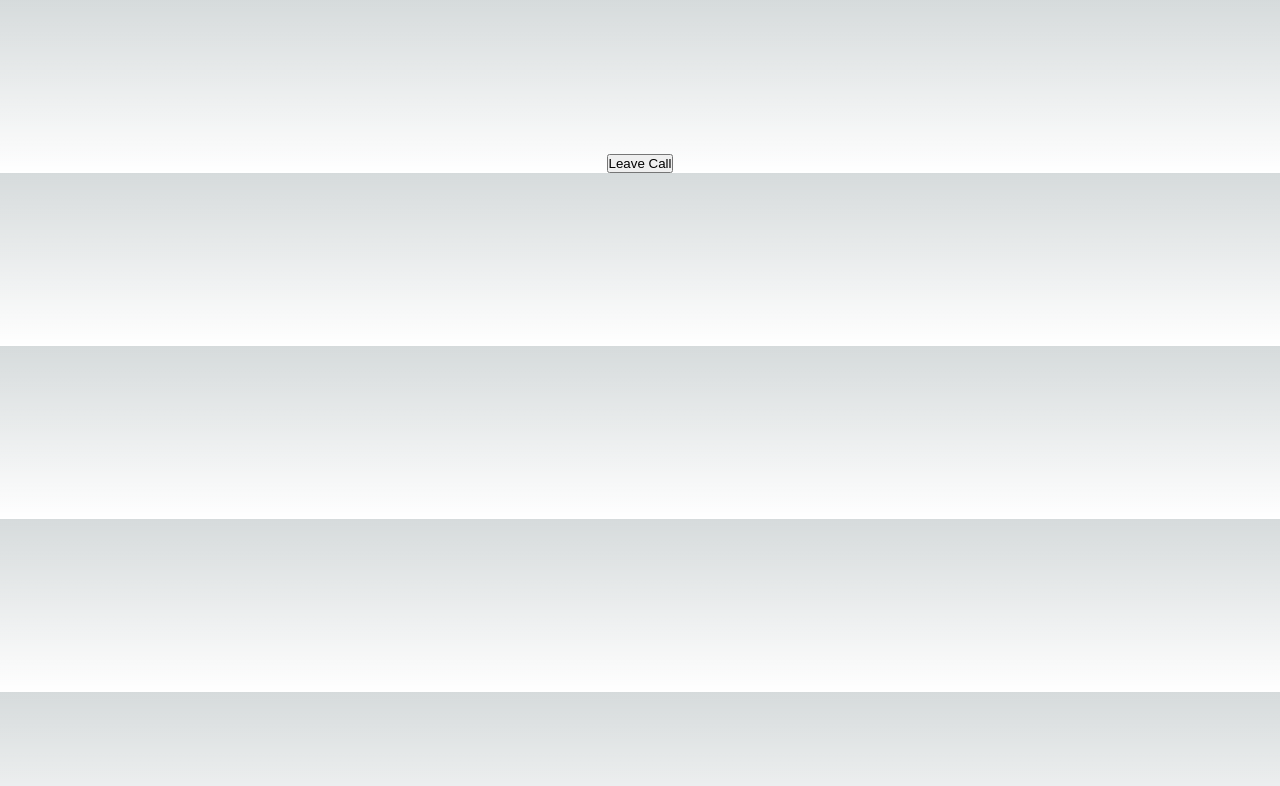
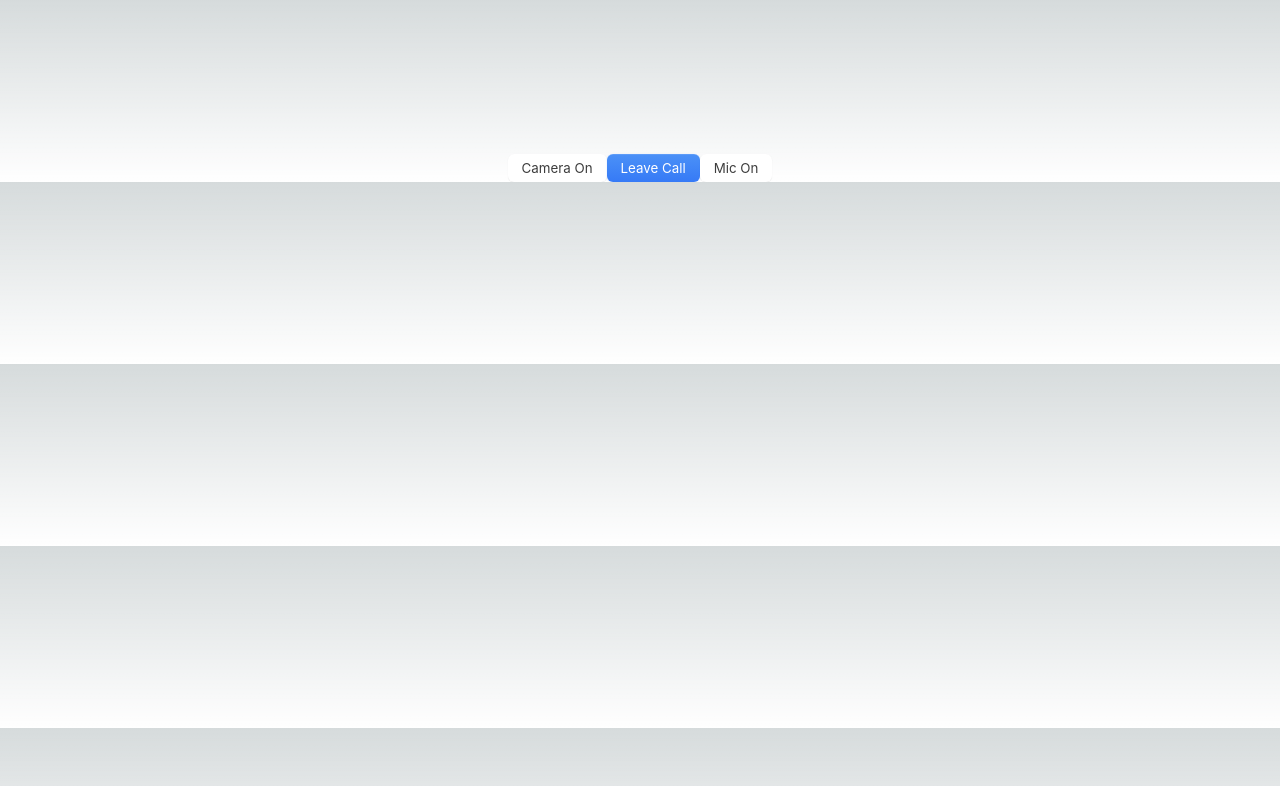
Before and after one commit to Enigmage/Conduit, a Next.js app: page /room/1 in a window 1280 px wide. Shown: the top 786 px of the page. Built offline with nearby package versions, Linux system fonts and the light colour scheme; no server answers.

Commit message:
basic styling and logic

```diff
--- a/package.json
+++ b/package.json
@@ -18,6 +18,7 @@
     "react-dom": "18.2.0",
     "socket.io": "^4.5.4",
     "socket.io-client": "^4.5.4",
-    "typescript": "4.9.4"
+    "typescript": "4.9.4",
+    "uuidv4": "^6.2.13"
   }
 }
--- a/pages/room/[id].tsx
+++ b/pages/room/[id].tsx
@@ -1,4 +1,4 @@
-import { useEffect, useRef } from "react";
+import { useEffect, useRef, useState } from "react";
 import { useRouter } from "next/router";
 import useSocket from "../../hooks/useSocket";
 import { io, type Socket } from "socket.io-client";
@@ -18,10 +18,13 @@ const connectionConfig: RTCConfiguration = {
 
 const ChatRoom = () => {
   useSocket();
+
+  const [micActive, setMicActive] = useState(true);
+  const [camActive, setCamActive] = useState(true);
   const router = useRouter();
   const userVideoRef = useRef<HTMLVideoElement>(null);
   const peerVideoRef = useRef<HTMLVideoElement>(null);
-  const rtcConnectionRef = useRef<RTCPeerConnection>();
+  const rtcConnectionRef = useRef<RTCPeerConnection | null>();
   const socketRef = useRef<Socket<DefaultEventsMap, DefaultEventsMap>>();
   const userStreamRef = useRef<MediaStream>();
   const hostRef = useRef(false);
@@ -156,7 +159,7 @@ const ChatRoom = () => {
     navigator.mediaDevices
       .getUserMedia({
         audio: true,
-        video: { width: 500, height: 500 },
+        video: /* { width: 500, height: 500 } */ true,
       })
       .then(stream => {
         userStreamRef.current = stream;
@@ -177,7 +180,7 @@ const ChatRoom = () => {
     navigator.mediaDevices
       .getUserMedia({
         audio: true,
-        video: { width: 500, height: 500 },
+        video: /* { width: 500, height: 500 } */ true,
       })
       .then(stream => {
         userStreamRef.current = stream;
@@ -208,7 +211,7 @@ const ChatRoom = () => {
       rtcConnectionRef.current.ontrack = null;
       rtcConnectionRef.current.onicecandidate = null;
       rtcConnectionRef.current.close();
-      rtcConnectionRef.current = undefined;
+      rtcConnectionRef.current = null;
     }
   };
   const leaveCall = () => {
@@ -220,7 +223,24 @@ const ChatRoom = () => {
     console.log("should reload");
     hostRef.current = true;
     cleanConnection(false);
+    router.reload();
   };
+
+  const toggleMedia = (type: any, currState: any) => {
+    userStreamRef.current?.getTracks().forEach((track: any) => {
+      if (track.kind === type) track.enabled = !currState;
+    });
+  };
+
+  const toggleMic = () => {
+    toggleMedia("audio", micActive);
+    setMicActive(prev => !prev);
+  };
+  const toggleCam = () => {
+    toggleMedia("video", camActive);
+    setCamActive(prev => !prev);
+  };
+
   return (
     <div className={styles.main}>
       <div className={styles.vidContainer}>
@@ -231,9 +251,17 @@ const ChatRoom = () => {
           <video autoPlay ref={peerVideoRef} />
         </div>
       </div>
-      <button onClick={leaveCall} type="button">
-        Leave Call
-      </button>
+      <div className={styles.buttonGrid}>
+        <button onClick={toggleCam} type="button" className={styles.button11}>
+          {camActive ? "Camera On" : "Camera Off"}
+        </button>
+        <button onClick={leaveCall} type="button" className={styles.button10}>
+          Leave Call
+        </button>
+        <button onClick={toggleMic} type="button" className={styles.button11}>
+          {micActive ? "Mic On" : "Mic Off"}
+        </button>
+      </div>
     </div>
   );
 };
--- a/styles/Home.module.css
+++ b/styles/Home.module.css
@@ -5,6 +5,61 @@
   align-items: center;
   padding: 5rem;
   min-height: 100vh;
+}
+/* CSS */
+.button10 {
+  display: flex;
+  flex-direction: column;
+  align-items: center;
+  padding: 6px 14px;
+  font-family: -apple-system, BlinkMacSystemFont, "Roboto", sans-serif;
+  border-radius: 6px;
+  border: none;
+
+  color: #fff;
+  background: linear-gradient(180deg, #4b91f7 0%, #367af6 100%);
+  background-origin: border-box;
+  box-shadow: 0px 0.5px 1.5px rgba(54, 122, 246, 0.25),
+    inset 0px 0.8px 0px -0.25px rgba(255, 255, 255, 0.2);
+  user-select: none;
+  -webkit-user-select: none;
+  touch-action: manipulation;
+}
+
+.button10:focus {
+  box-shadow: inset 0px 0.8px 0px -0.25px rgba(255, 255, 255, 0.2),
+    0px 0.5px 1.5px rgba(54, 122, 246, 0.25),
+    0px 0px 0px 3.5px rgba(58, 108, 217, 0.5);
+  outline: 0;
+}
+
+.inputContainer {
+  position: relative;
+  margin-bottom: 25px;
+}
+.inputContainer label {
+  position: absolute;
+  top: 0px;
+  left: 0px;
+  font-size: 16px;
+  color: #fff;
+  pointer-event: none;
+  transition: all 0.5s ease-in-out;
+}
+.inputContainer input {
+  border: 0;
+  border-bottom: 1px solid #555;
+  background: transparent;
+  width: 100%;
+  padding: 8px 0 5px 0;
+  font-size: 16px;
+  color: #fff;
+}
+
+.inputContainer input:focus {
+  border: none;
+  outline: none;
+  border-bottom: 1px solid lightgreen;
 }
 
 .roomForm {
--- a/styles/Room.module.css
+++ b/styles/Room.module.css
@@ -2,12 +2,68 @@
   display: flex;
   flex-direction: column;
   align-items: center;
-  justify-content: center;
+  justify-content: space-between;
 }
 
 .vidContainer {
   display: flex;
   flex-direction: row;
+  flex-wrap: wrap-reverse;
   align-items: center;
-  justify-content: space-evenly;
+  justify-content: space-between;
 }
+
+.buttonGrid {
+  display: flex;
+  flex-direction: row;
+  flex-wrap: wrap;
+  justify-content: space-around;
+  align-items: center;
+}
+/* CSS */
+.button11 {
+  display: flex;
+  flex-direction: column;
+  align-items: center;
+  padding: 6px 14px;
+  font-family: -apple-system, BlinkMacSystemFont, 'Roboto', sans-serif;
+  border-radius: 6px;
+  color: #3D3D3D;
+  background: #fff;
+  border: none;
+  box-shadow: 0px 0.5px 1px rgba(0, 0, 0, 0.1);
+  user-select: none;
+  -webkit-user-select: none;
+  touch-action: manipulation;
+}
+
+.button11:focus {
+  box-shadow: 0px 0.5px 1px rgba(0, 0, 0, 0.1), 0px 0px 0px 3.5px rgba(58, 108, 217, 0.5);
+  outline: 0;
+}
+
+.button10 {
+  display: flex;
+  flex-direction: column;
+  align-items: center;
+  padding: 6px 14px;
+  font-family: -apple-system, BlinkMacSystemFont, "Roboto", sans-serif;
+  border-radius: 6px;
+  border: none;
+
+  color: #fff;
+  background: linear-gradient(180deg, #4b91f7 0%, #367af6 100%);
+  background-origin: border-box;
+  box-shadow: 0px 0.5px 1.5px rgba(54, 122, 246, 0.25),
+    inset 0px 0.8px 0px -0.25px rgba(255, 255, 255, 0.2);
+  user-select: none;
+  -webkit-user-select: none;
+  touch-action: manipulation;
+}
+
+.button10:focus {
+  box-shadow: inset 0px 0.8px 0px -0.25px rgba(255, 255, 255, 0.2),
+    0px 0.5px 1.5px rgba(54, 122, 246, 0.25),
+    0px 0px 0px 3.5px rgba(58, 108, 217, 0.5);
+  outline: 0;
+}
```
Also changed, not shown: pages/index.tsx (+9 -7 lines), 1 other file (tests, documents, lock files or other folders).
